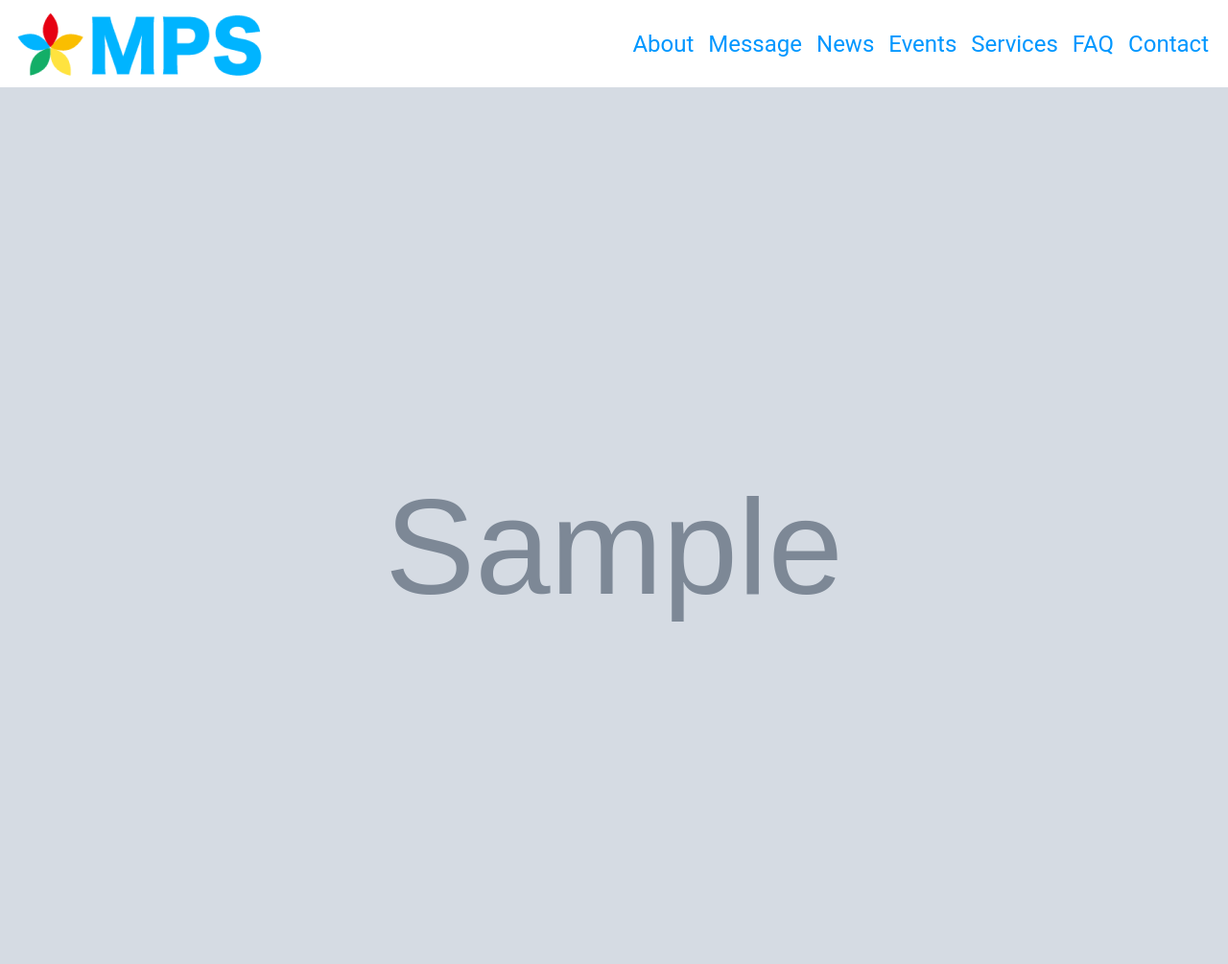
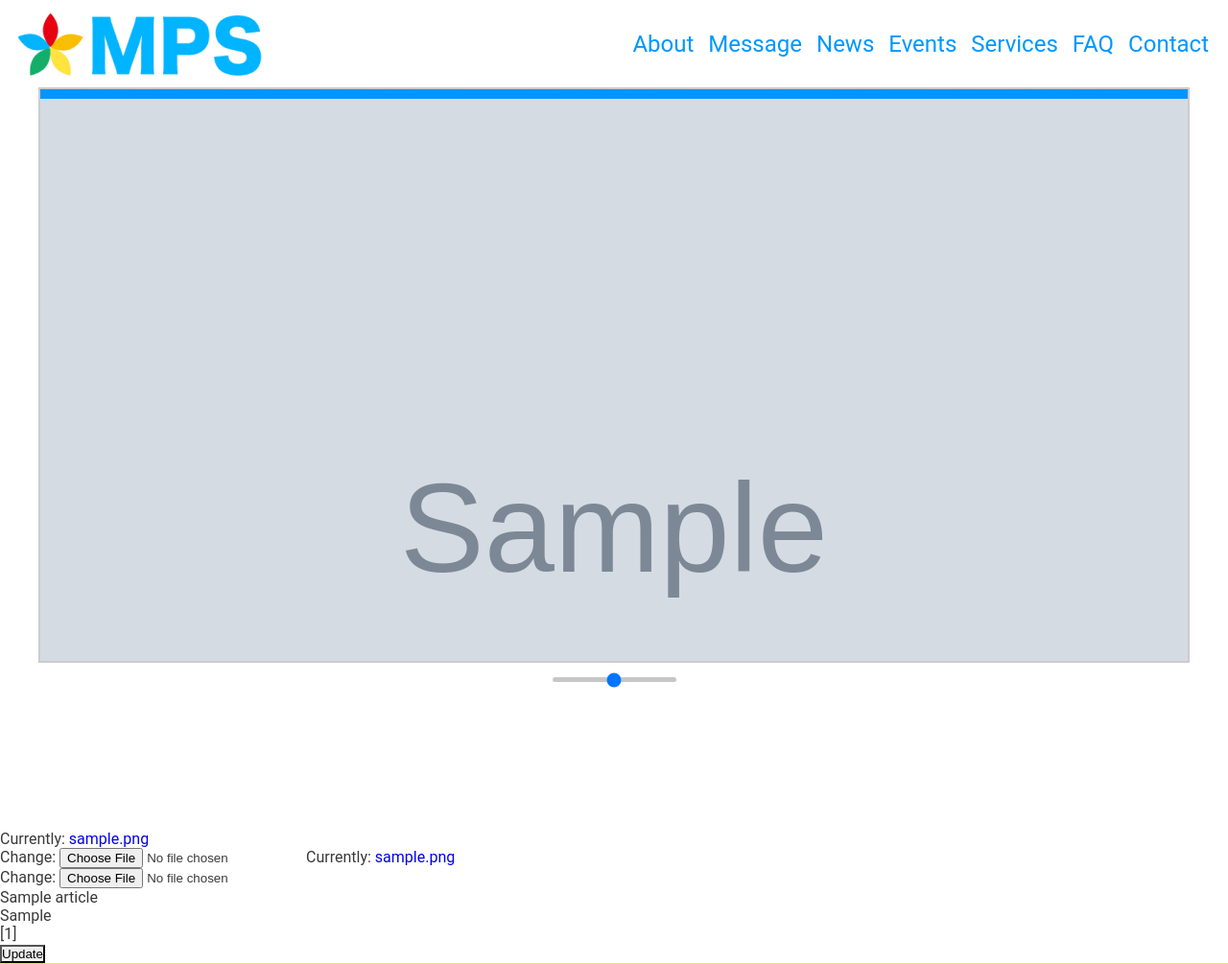
Before and after one commit to mpsamurai/homepage, a Django app: page /news/post/1/update/ in a window 1280 px wide. Shown: the top 1005 px of the page at 96% size. Run offline with Django 3.2, Linux system fonts and the light colour scheme; tables that the repository leaves empty hold one stand-in row (values such as "Sample post"); grey boxes marked "Sample" are stand-in pictures; a map, chart or similar area stays blank.

Commit message:
画像表示、画像拡大縮少、画像切り替え 結合完了

```diff
--- a/news/templates/news/update.html
+++ b/news/templates/news/update.html
@@ -16,6 +16,7 @@
         {% for field in form %}
             {% if field.html_name == 'image' %}
 
+
                 <div id="canvas_container">
                     <canvas id="canvas"></canvas>
                     <img style="display: none;" id="base_image" style="position: absolute; top: 0; left: 0;" src="{% get_media_prefix %}/{{ field.value }}" alt="">
@@ -26,6 +27,9 @@
                     <img style="display: none;" id="base_image" src="http://i.gzn.jp/img/2018/01/15/google-gorilla-ban/00.jpg" alt="">
                     -->
                 </div>
+
+
+
                 <div class="slide_bar_container">
                     <input id="slide_bar_of_scaling" class="slide_bar_of_scaling" type="range" value="0.78">
                 </div>
--- a/static/js/news_edit.js
+++ b/static/js/news_edit.js
@@ -1,7 +1,3 @@
-window.onload = function() {
-
-};
-
 (() => {
     'use strict';
 
@@ -22,43 +18,30 @@ window.onload = function() {
                     reader.readAsDataURL(e.target.files[0]);
                 }, false);
             }
-/*
-            switchImage(data, self) {
 
-                this.notifyObserver();
-                const image = new Image();
+            get idImgElem() {
+                return this._idImgElem;
+            }
 
-                image.onload = () => {
-                    self[private_.canvasImage].setImage(img);
-                }
-                image.src = data;
+            set idImgElem(val) {
+                this._idImgElem = val;
             }
-*/
 
             addObserver(obj) {
                 this.observerList.push(obj);
             }
 
             switchImg(data, self) {
-
                 const img = new Image();
-
                 img.onload = () => {
                     for (let i = 0, len = this.observerList.length; i < len; i++ ) {
-                        self.observerList[i].setImg({img: img, scale: 1});
+                        self.observerList[i].imgElem = img;
+                        self.observerList[i].scaleObj.slideBarOfScalingElem.value = 1;
+                        self.observerList[i].init({img: img, scale: 1});
                     }
                 }
                 img.src = data;
             }
-
-/*
-            notifyObserver() {
-                for (let i = 0, len = this.observerList.length; i < len; i++ ) {
-                    this.observerList[i].showTest();
-                }
-            }
-*/
-
         }
     })();
 
@@ -72,9 +55,18 @@ window.onload = function() {
                 this._slideBarOfScalingElem.min = 0.01;
                 this._slideBarOfScalingElem.max = 2;
                 this._slideBarOfScalingElem.step = 'any';
+
                 this._slideBarOfScalingElem.addEventListener('input', (e) => {
-                    self.scaleImg({scale: self._slideBarOfScalingElem.scale * (1 * e.target.value), obj: self});
+                    self.scaleImg({scale: self.slideBarOfScalingElem.scale * (1 * e.target.value), obj: self});
                 }, false);
+            }
+
+            get slideBarOfScalingElem() {
+                return this._slideBarOfScalingElem;
+            }
+
+            set slideBarOfScalingElem(val) {
+                this._slideBarOfScalingElem = val;
             }
 
             addObserver(obj) {
@@ -128,127 +120,67 @@ window.onload = function() {
 
     const ClippedImg = (() => {
         return class {
-            constructor(canvasContainerElem, canvasElem, baseImgElem, imgElem, slideBarOfScalingElem, context) {
+            constructor(canvasContainerElem, canvasElem, baseImgElem, imgElem, scaleObj, context) {
                 const self = this;
-
-                this._canvasContainerElem = canvasContainerElem;
+                this._canvasContainerWidth = canvasContainerElem.clientWidth;
                 this._canvasElem = canvasElem;
                 this._baseImgElem = baseImgElem;
                 this._imgElem = imgElem;
-                this._canvasSize;
                 this._imgSize;
-                this._slideBarOfScalingElem = slideBarOfScalingElem;
+                this._scaleObj = scaleObj;
                 this._canvasContext = canvasElem.getContext(context);
                 this.imgElem.src = baseImgElem.src;
 
                 this.imgElem.onload = () => {
-                    // self.setImg({img: this.imgElem});
                     self.init({img: this.imgElem});
                 }
             }
 
             init(args) {
-                const aspectRatio = this.calcRatio(this.imgElem.naturalWidth)(this.imgElem.naturalHeight);
-                this.imgSize = {width: this.imgElem.naturalWidth, height: this.imgElem.naturalHeight}
-                const bodyElem = document.getElementsByTagName('body');
-                const ratioImgWidthAdjustedToContainer = this.calcRatio(bodyElem[0].clientWidth)(this.imgSize.width);
-                this.slideBarOfScalingElem.scale = ratioImgWidthAdjustedToContainer;
-                this.setImg({img: args.img,scale: ratioImgWidthAdjustedToContainer});
+                const aspectRatio = this.calcRatio(args.img.naturalWidth)(args.img.naturalHeight);
+                this.imgSize = {width: args.img.naturalWidth, height: args.img.naturalHeight}
+
+                let ratioImgWidthAdjustedToContainer;
+
+                ratioImgWidthAdjustedToContainer = this.calcRatio(this.canvasContainerWidth)(this.imgSize.width);
+
+                this._scaleObj._slideBarOfScalingElem.scale = ratioImgWidthAdjustedToContainer;
+
+                this.setImg({img: args.img, scale: ratioImgWidthAdjustedToContainer});
             }
 
             setImg(args) {
-                console.log(args.scale);
                 this.canvasElem.setAttribute('width', this.imgSize.width * args.scale);
                 this.canvasElem.setAttribute('height', this.imgSize.height * args.scale);
 
                 this.canvasContext.scale(args.scale, args.scale);
                 this.canvasContext.drawImage(args.img, 0, 0);
-
                 this.canvasContext.scale(1 / args.scale, 1 / args.scale);
-
-
-
-
-/*
-                this.imgSize = {width: this.imgElem.naturalWidth, height: this.imgElem.naturalWidth * smallNumCalcBasedOnTheRatio}
-
-                this.imgScale = args.scale;
-
-                this.canvasContext.scale(this.imgScale, this.imgScale);
-
-
-                this.canvasContext.clearRect(0, 0, this.imgSize.width * this.imgScale, this.imgSize.height * this.imgScale);
-
-                this.canvasElem.setAttribute('width', this.imgSize.width * this.imgScale);
-                this.canvasElem.setAttribute('height', this.imgSize.height * this.imgScale);
-
-
-                this._canvasContext.scale(this.imgScale, this.imgScale);
-                this.drawImage(args.img);
-*/
-
-                // 変換マトリクスを元に戻す
-//                this.canvasContext.scale(1 / this.imgScale, 1 / this.imgScale);
             }
 
-
-
-
-            drawImage(img) {
-                this.canvasContext.drawImage(img, 0, 0);
+            get canvasContainerWidth() {
+                return this._canvasContainerWidth;
             }
 
-
-
-
-
-            get canvasContainerElem() {
-                return this._canvasContainerElem;
-            }
-
-            set canvasContainerElem(elem) {
-                this._canvasContainerElem = elem;
+            set canvasContainerWidth(val) {
+                this._canvasContainerWidth = val;
             }
 
             get canvasElem() {
                 return this._canvasElem;
             }
 
-            set canvasElem(elem) {
-                this._canvasElem = elem;
+            set canvasElem(val) {
+                this._canvasElem = val;
             }
 
             get baseImgElem() {
                 return this._baseImgElem;
             }
 
-            set baseImgElem(elem) {
-                this._baseImgElem = elem;
+            set baseImgElem(val) {
+                this._baseImgElem = val;
             }
-
-
-
-
-
-
-
-
-
-
-
-            get canvasSize() {
-                return this._canvasSize;
-            }
-
-            set canvasSize(val) {
-                this._canvasSize = val;
-            }
-
-
-
-
-
-
 
             get imgSize() {
                 return this._imgSize;
@@ -258,35 +190,6 @@ window.onload = function() {
                 this._imgSize = val;
             }
 
-
-
-
-
-
-
-
-            get imgScale() {
-                return this._imgScale;
-            }
-
-            set imgScale(val) {
-
-
-                const bodyElem = document.getElementsByTagName('body');
-
-                console.log('width: ' + this.imgSize.width * val);
-                console.log('container: ' + bodyElem[0].clientWidth);
-
-                if(this.imgSize.width * val <= bodyElem[0].clientWidth) {
-                    this._imgScale = val;
-                }
-            }
-
-
-
-
-
-
             get imgElem() {
                 return this._imgElem;
             }
@@ -294,8 +197,6 @@ window.onload = function() {
             set imgElem(val) {
                 this._imgElem = val;
             }
-
-
 
             get slideBarOfScalingElem() {
                 return this._slideBarOfScalingElem;
@@ -305,7 +206,13 @@ window.onload = function() {
                 this._slideBarOfScalingElem = val;
             }
 
+            get scaleObj() {
+                return this._scaleObj;
+            }
 
+            set scaleObj(val) {
+                this._scaleObj = val;
+            }
 
             get canvasContext() {
                 return this._canvasContext;
@@ -315,57 +222,19 @@ window.onload = function() {
                 this._canvasContext = val;
             }
 
-
-
-
-
-
-
-
-
-
-
             calcRatio(val1) {
                 return (val2) => {
                     return val1 / val2;
                 }
             }
 
-
-/*
-
-            judgeImgWidthExceedsTheCanvasWidth(width) {
-
-                const bodyElem = document.getElementsByTagName('body');
-
-                if(width >= bodyElem[0].clientWidth) {
-                    return bodyElem[0].clientWidth;
-                } else {
-                    return width;
-                }
-            }
-
-            calcImgHeight(baseImgWidth, baseImgHeight, imgWidth, smallNumCalcBasedOnTheRatio) {
-                if(baseImgWidth >= baseImgHeight) {
-                    return imgWidth * smallNumCalcBasedOnTheRatio;
-                } else if(baseImgWidth <= baseImgHeight) {
-                    return imgWidth / smallNumCalcBasedOnTheRatio;
-                }
-            }
-
-            findGreatestCommonDivisor(x) {
-                return (y) => {
-                    if(y === 0) return x;
-                    return findGreatestCommonDivisor(y)(x % y);
-                }
-            }
-*/
             update(value) {
                 console.log('clippedImage ' + value);
             }
         }
     })();
 
+    const bodyElem = document.getElementsByTagName('body');
     const canvasContainerElem = document.getElementById('canvas_container');
     const canvasElem = document.getElementById('canvas');
     const offScreenCanvasElem = document.createElement('canvas');
@@ -378,58 +247,11 @@ window.onload = function() {
     const preview1 = new Preview();
     const imgSelector1 = new ImgSelector(idImgElem);
     const canvas1 = new Canvas(canvasElem);
-    const clippedImg1 = new ClippedImg(canvasContainerElem, canvasElem, baseImgElem, imgElem, slideBarOfScalingElem, '2d');
+    const clippedImg1 = new ClippedImg(canvasContainerElem, canvasElem, baseImgElem, imgElem, scale1, '2d');
 
     scale1.addObserver(clippedImg1);
     preview1.addObserver(clippedImg1);
     imgSelector1.addObserver(clippedImg1);
     canvas1.addObserver(clippedImg1);
 
-/*
-    clippedImg1.setImg(baseImgElem);
-*/
-
-
-
-
-
-/*
-function findGreatestCommonDivisor(x, y) {
-    if(y === 0) return x;
-    return findGreatestCommonDivisor(y, x % y);
-}
-*/
-
-function findGreatestCommonDivisor(x) {
-    return (y) => {
-        if(y === 0) return x;
-        return findGreatestCommonDivisor(y)(x % y);
-    }
-}
-
-/*
-let w = 600;
-let h = 1500;
-
-const gcd = findGreatestCommonDivisor(w)(h);
-
-console.log('最大公約数: ' + gcd);
-
-let widthRatio = w / gcd;
-let heightRatio = h / gcd;
-
-console.log('横の比率: ' + widthRatio);
-console.log('縦の比率: ' + heightRatio);
-
-(function() {
-    if(widthRatio >= heightRatio) {
-        console.log('横幅: ' + w * (heightRatio / widthRatio));
-        console.log('縦幅: ' + h * (heightRatio / widthRatio));
-    } else {
-        console.log('横幅: ' + w * (widthRatio / heightRatio));
-        console.log('縦幅: ' + h * (widthRatio / heightRatio));
-    }
 })();
-*/
-
-})();
--- a/static/news/css/news_edit.css
+++ b/static/news/css/news_edit.css
@@ -1,11 +1,21 @@
 /* news_edit */
 
 #canvas_container {
+    position: relative;
     display: flex;
     justify-content: center;
-    width: 100%;
-    height: 100%;
-    margin-bottom: 15px;
+    max-width: 1200px;
+    height: 600px;
+    margin: 0 auto 15px;
+    padding: 10px;
+    border: solid 2px #ccc;
+    background: linear-gradient(#0097FF, #1E00FF);
+    box-sizing: border-box;
+    overflow: scroll;
+}
+
+#canvas {
+    position: absolute;
 }
 
 .slide_bar_container {
```
